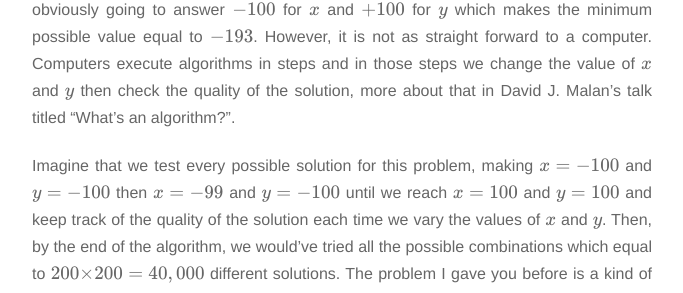
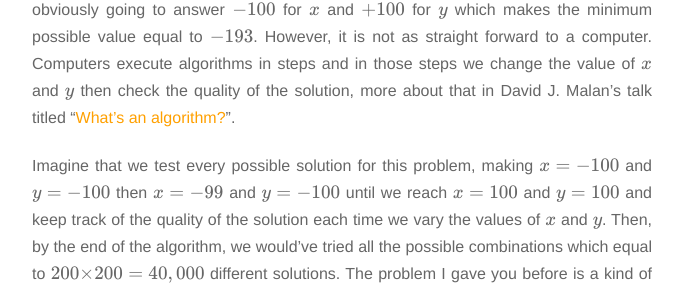
Before and after one commit to halolimat/halolimat_old_blog.github.io, a Jekyll site: the page built from _posts/2016-08-29-heuristics.md, in a window 1280 px wide and 900 px high, scrolled down 2319 px. Shown: the part 178-471 px from the top of the window, without its empty margins (298-981 px from the left). Built offline with Jekyll 4.4.1, drawn with Linux system fonts in a browser that asks for light colours; nearby versions of some CDN libraries; formulas are drawn with MathJax 3; comment, search, counter and statistics services are not loaded; part of the change alters nothing that is shown.

```diff
--- a/_posts/2016-08-29-heuristics.md
+++ b/_posts/2016-08-29-heuristics.md
@@ -24,7 +24,7 @@ Now, let's take the analogy of [Takeshi's Castle][takishiCastle] - Knock Knock g
 
 We use PSO to increase the possibility of finding better solutions in less time since in many cases we cannot afford to wait for a long time to find the best solution. The swarm of PSO allows us to investigate multiple solutions to the problem at the same time and judge where to go next in the problem space. Now, let's take a very simple example of a numeric minimization problem.
 
-Suppose that you have the function $$ f(x,y)=x-y+7 $$, and I asked you to give me the possible values of $$ x $$ and $$ y $$ so that to minimize the output value of the function. If the range of the possible values is between $$ +100 $$ to $$ -100 $$ for both variables you're obviously going to answer $$ -100 $$ for $$ x $$ and $$ +100 $$ for $$ y $$ which makes the minimum possible value equal to $$ -193 $$. However, it is not as straight forward to a computer. Computers execute algorithms in steps and in those steps we change the value of $$ x $$ and $$ y $$ then check the quality of the solution, more about that in David J. Malan's talk titled “What's an algorithm?”.
+Suppose that you have the function $$ f(x,y)=x-y+7 $$, and I asked you to give me the possible values of $$ x $$ and $$ y $$ so that to minimize the output value of the function. If the range of the possible values is between $$ +100 $$ to $$ -100 $$ for both variables you're obviously going to answer $$ -100 $$ for $$ x $$ and $$ +100 $$ for $$ y $$ which makes the minimum possible value equal to $$ -193 $$. However, it is not as straight forward to a computer. Computers execute algorithms in steps and in those steps we change the value of $$ x $$ and $$ y $$ then check the quality of the solution, more about that in David J. Malan's talk titled “[What's an algorithm?][whatsanalgo]”.
 
 Imagine that we test every possible solution for this problem, making  $$ x=-100 $$ and $$ y=-100 $$ then $$ x=-99 $$ and $$ y=-100 $$ until we reach $$ x=100 $$ and $$ y=100 $$ and keep track of the quality of the solution each time we vary the values of $$ x $$ and $$ y $$. Then, by the end of the algorithm, we would've tried all the possible combinations which equal to $$ 200×200=40,000 $$ different solutions. The problem I gave you before is a kind of a problem we call a toy (simple) problem in computer science. Now, imagine that we have a more complex problem involving $$ 13 $$ variables and a range of values between $$ -100 $$ and $$ +100 $$. Can you guess how many combinations we have here? I will tell you the answer, we have $$ 200^{13} $$ combinations, which is around $$ 8 $$ with $$ 29 $$ zeros after it.
 
@@ -45,6 +45,7 @@ Next, I will be preparing an IPython Notebook to walk you through the implementa
 [takishiCastle]: http://link.hussein.space/takese87f
 [youtubeClip]: http://link.hussein.space/takes8ed7
 [knockKnockDesc]: http://link.hussein.space/listo8bbd
+[whatsanalgo]: http://link.hussein.space/whats81c7
 
 > References:
 
```
